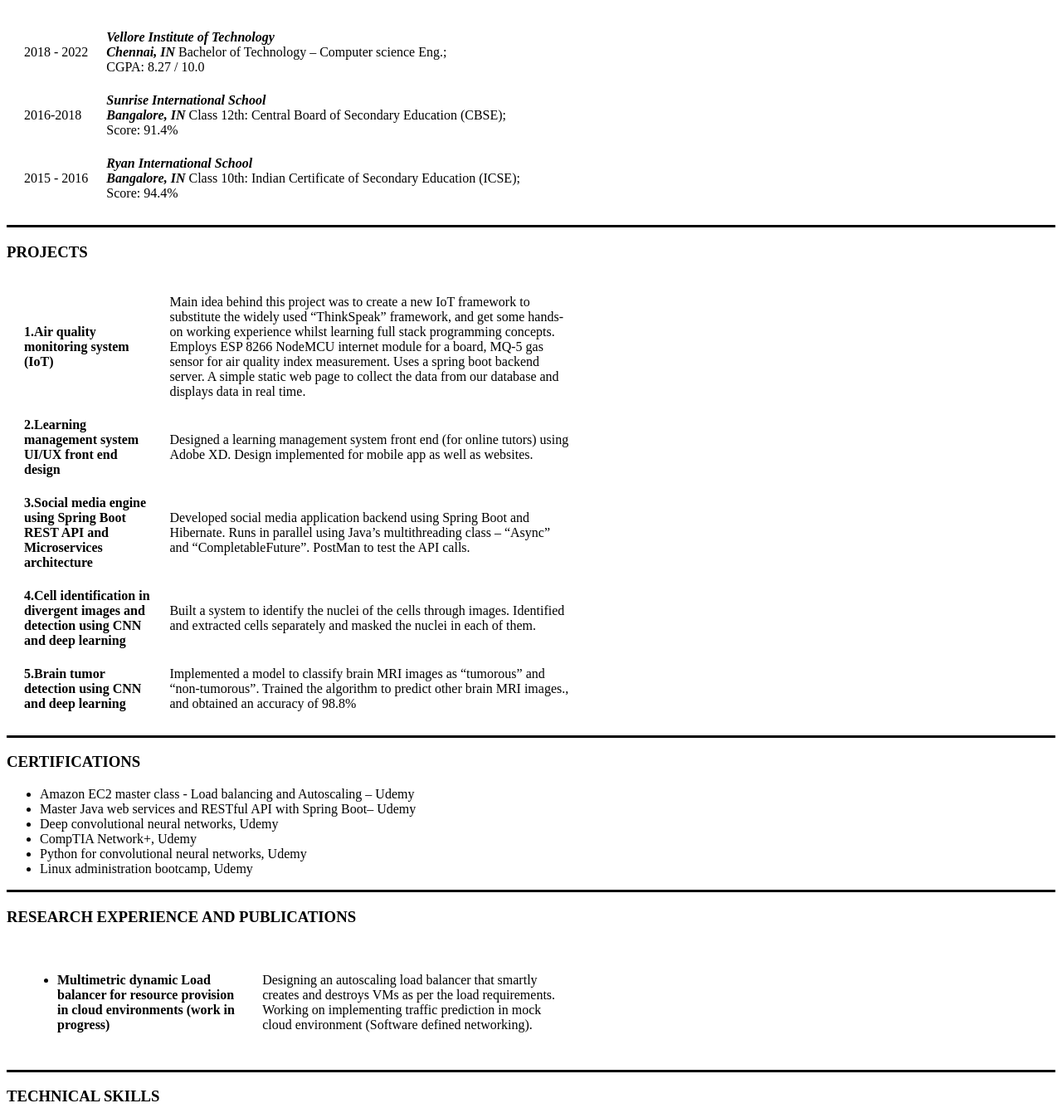
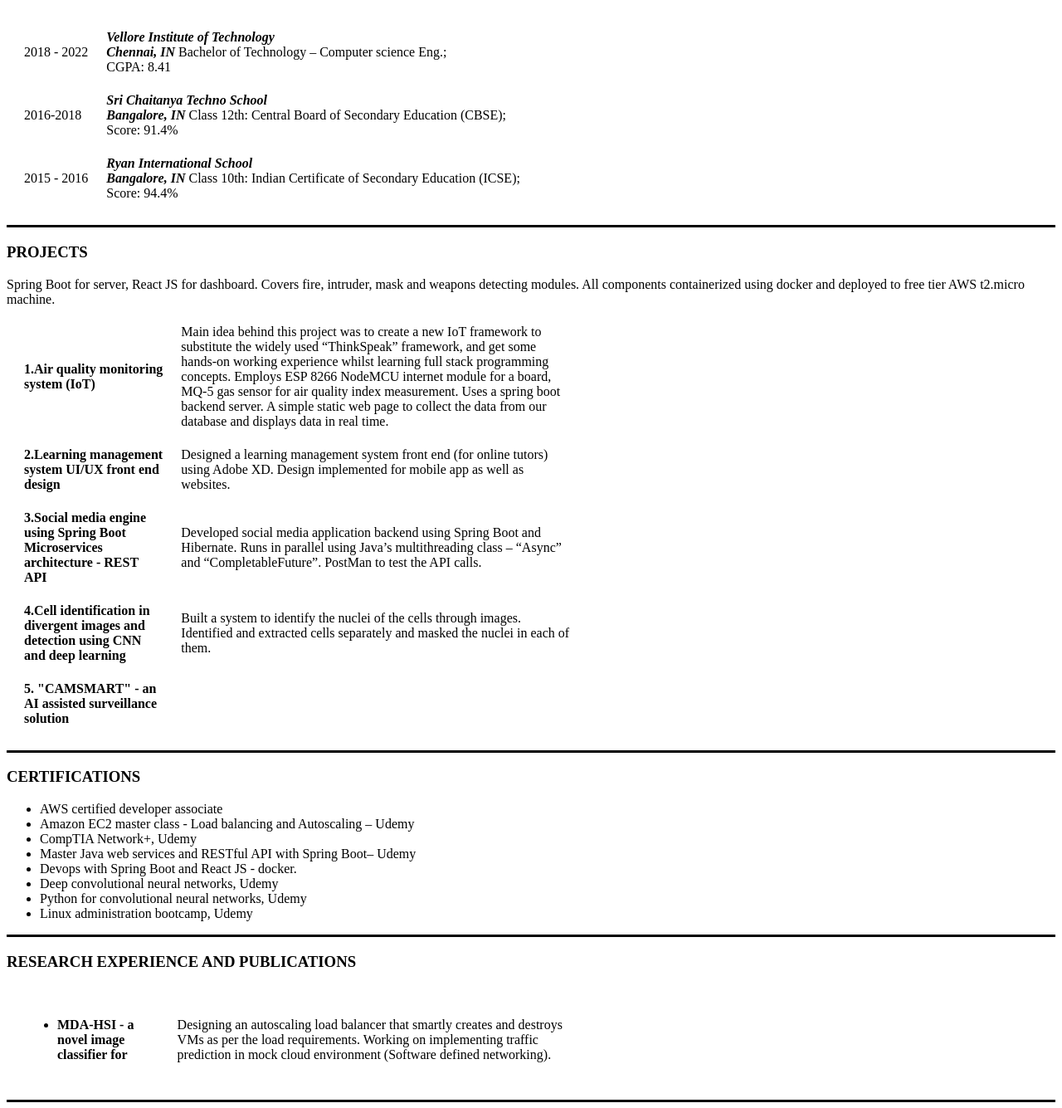
Before and after one commit to Vishakhavel/cv, a plain HTML site: page index.html in a window 1280 px wide. Shown: the part 392-1727 px from the top of the page at 83% size. Drawn offline with Linux system fonts and the light colour scheme.

Commit message:
Update index.html

```diff
--- a/index.html
+++ b/index.html
@@ -34,13 +34,13 @@
 <tr>
   <td>2018 - 2022</td>
   <td> <strong><em>Vellore Institute of Technology <br>
-Chennai, IN</em></strong> Bachelor of Technology – Computer science Eng.; <br>CGPA: 8.27 / 10.0
+Chennai, IN</em></strong> Bachelor of Technology – Computer science Eng.; <br>CGPA: 8.41
  </td>
 </tr>
 
 <tr>
   <td>2016-2018</td>
-  <td><strong><em>Sunrise International School <br>
+  <td><strong><em>Sri Chaitanya Techno School <br>
 Bangalore, IN </em></strong>  Class 12th: Central Board of Secondary Education (CBSE); <br> Score: 91.4%
  </td>
 </tr>
@@ -84,7 +84,7 @@
 
   <tr>
     <td>
-      <strong>3.Social media engine using Spring Boot REST API and Microservices architecture</strong>
+      <strong>3.Social media engine using Spring Boot Microservices architecture - REST API </strong>
     </td>
     <td>
       Developed social media application backend using Spring Boot and Hibernate. Runs in parallel using Java’s multithreading class – “Async” and “CompletableFuture”. PostMan to test the API calls.
@@ -106,11 +106,11 @@
 
   <tr>
     <td>
-      <strong>5.Brain tumor detection using CNN and deep learning </strong>
+      <strong>5. "CAMSMART" - an AI assisted surveillance solution </strong>
     </td>
-    <td>
-      Implemented a model to classify brain MRI images as “tumorous” and “non-tumorous”. Trained the algorithm to predict other brain MRI images., and obtained an accuracy of 98.8%
-    </td>
+     Spring Boot for server, React JS for dashboard. Covers fire, intruder, mask and weapons detecting modules.
+      All components containerized using docker and deployed to free tier AWS t2.micro machine.
+
   </tr>
 <!--zammad i didnt include here -->
 </table>
@@ -122,13 +122,20 @@
 
 <h3>CERTIFICATIONS</h3>
 <ul>
+
+   <li>AWS certified developer associate </li>
   <li>Amazon EC2 master class - Load balancing and Autoscaling – Udemy </li>
+   </li>
+<li>CompTIA Network+, Udemy
+</li>
   <li>Master Java web services and RESTful API with Spring Boot– Udemy
 </li>
+
+      <li>
+         Devops with Spring Boot and React JS - docker.
+         </li>
 <li>Deep convolutional neural networks, Udemy
-</li>
-<li>CompTIA Network+, Udemy
-</li>
+
 <li>Python for convolutional neural networks, Udemy
 </li>
 <li> Linux administration bootcamp, Udemy
@@ -143,7 +150,7 @@
 <table width="700" cellspacing="20">
   <tr>
     <td><ul>
-      <li>      <strong>Multimetric dynamic Load balancer for resource provision in cloud environments (work in  progress)</strong>
+      <li>      <strong> MDA-HSI - a novel image classifier for </strong>
 </li>
     </ul>
 </td>
```
